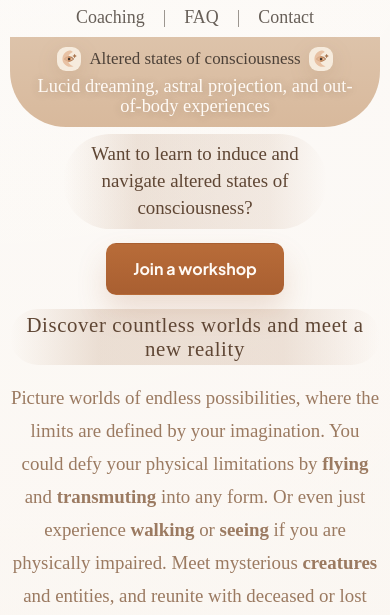
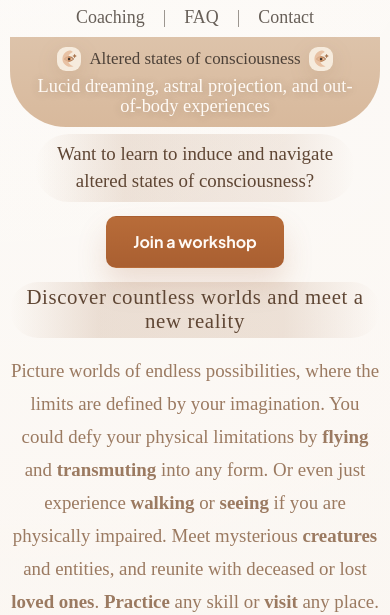
Before and after one commit to karinemiras/lucid-dreaming-amsterdam, a website: page index.html in a window 390 px wide. Shown: the part 212-827 px from the top of the page. Drawn offline with Linux system fonts and the light colour scheme; a web font is replaced by a local one.

Commit message:
Widen mobile hero CTA prompt

```diff
--- a/styles.css
+++ b/styles.css
@@ -1099,7 +1099,8 @@ font-size: clamp(1.4rem, 3vw, 2.2rem);
   .hero-actions-mobile .hero-note {
     flex-basis: auto;
     justify-content: center;
-    max-width: 28ch;
+    width: min(100%, 34ch);
+    max-width: 100%;
     padding: 0.32em 0.72em 0.38em;
     text-align: center;
   }
```
